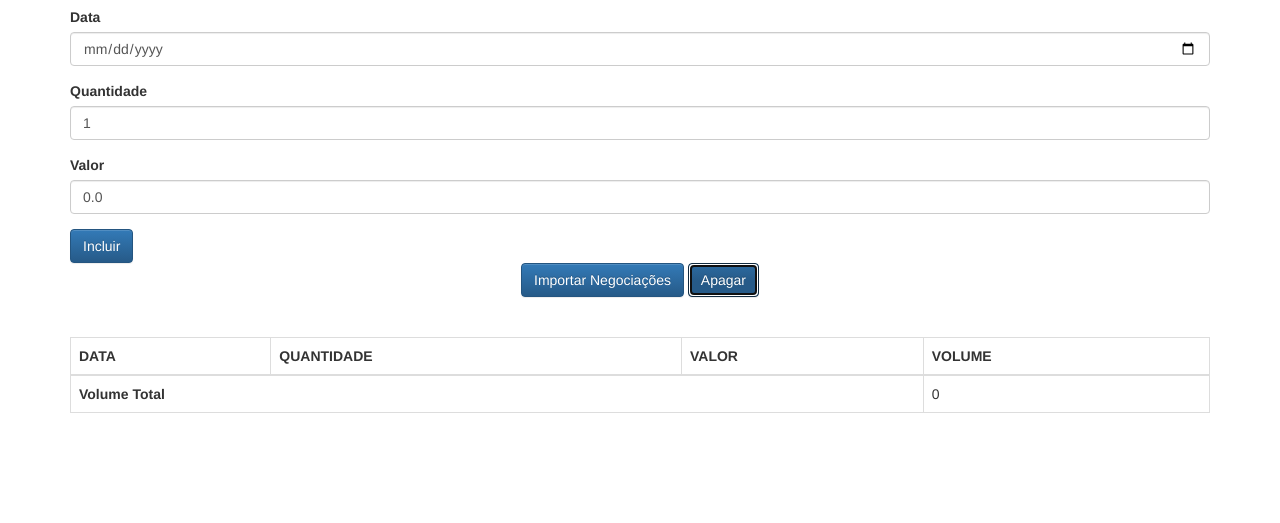
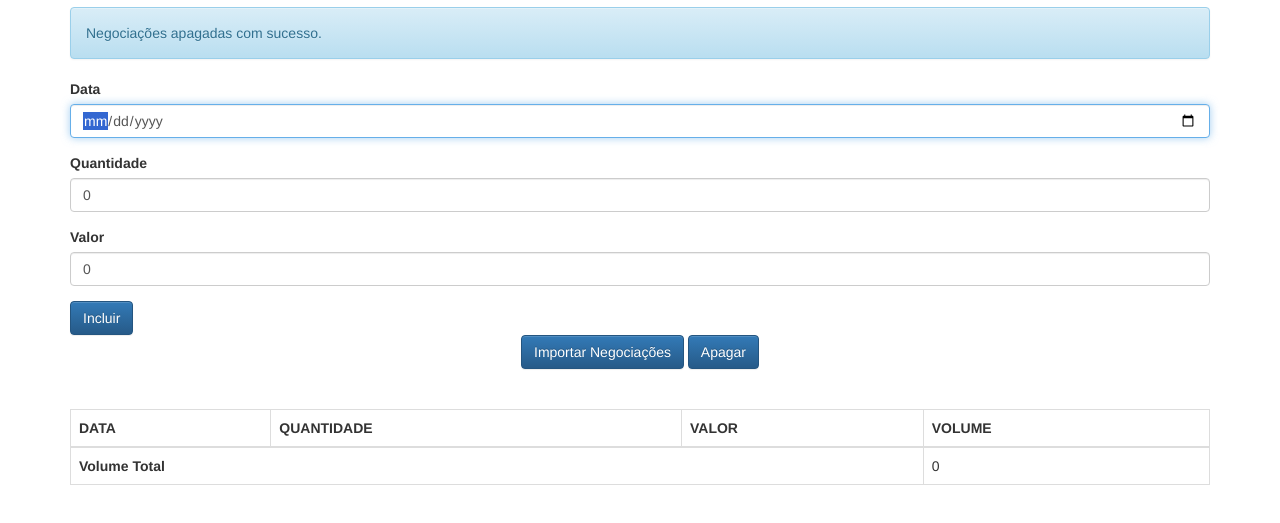
Before and after one commit to reginaldolauri/alura-javascript-avancado, a plain HTML site: page aluraframe/client/index.html in a window 1280 px wide. Both pictures are taken after a click on the button "Apagar". Shown: the part 63-586 px from the top of the page. Drawn offline with Linux system fonts and the light colour scheme.

Commit message:
Primeira aula do módulo II de Javascript avançado.

```diff
--- a/aluraframe/client/index.html
+++ b/aluraframe/client/index.html
@@ -37,7 +37,7 @@
         <button class="btn btn-primary text-center" type="button">
             Importar Negociações
         </button>
-        <button class="btn btn-primary text-center" type="button">
+        <button class="btn btn-primary text-center" type="button" onclick="negociacaoController.apaga()">
             Apagar
         </button>
     </div>
--- a/aluraframe/client/js/app/controllers/NegociacaoController.js
+++ b/aluraframe/client/js/app/controllers/NegociacaoController.js
@@ -12,6 +12,16 @@ class NegociacaoController{
         this._mensagem = new Mensagem();
         this._mensagemView = new MensagemView($('#mensagemView'));
         this._mensagemView.update(this._mensagem);
+    }
+
+    apaga(){
+        this._listaNegociacoes.esvazia();
+        this._negociacaoView.update(this._listaNegociacoes);
+
+        this._mensagem.texto = 'Negociações apagadas com sucesso.'
+        this._mensagemView.update(this._mensagem);
+
+        this._limpaFormulario();
     }
 
     adiciona(event){
--- a/aluraframe/client/js/app/models/ListaNegociacoes.js
+++ b/aluraframe/client/js/app/models/ListaNegociacoes.js
@@ -11,4 +11,8 @@ class ListaNegociacoes{
     get negociacoes() {
         return [].concat(this._negociacoes);
     }
+
+    esvazia(){
+        return this._negociacoes = [];
+    }
 }
```
